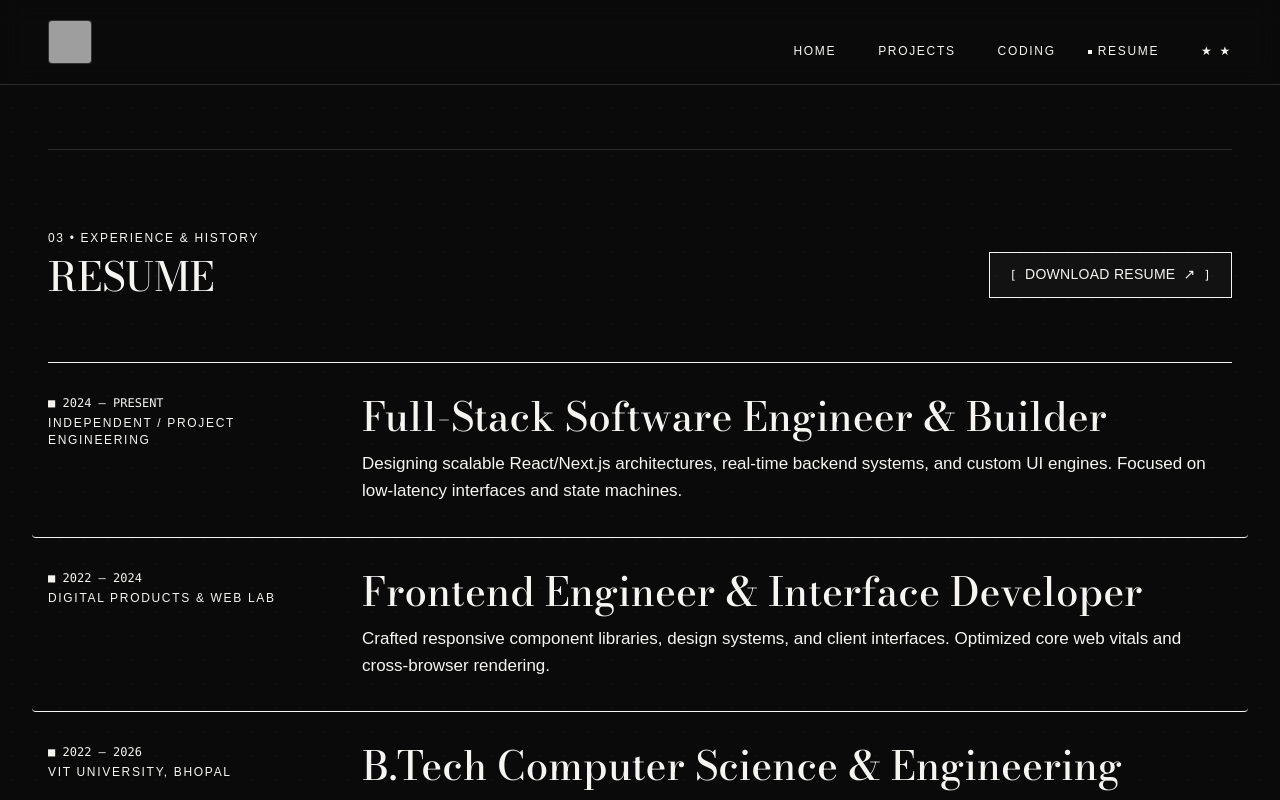
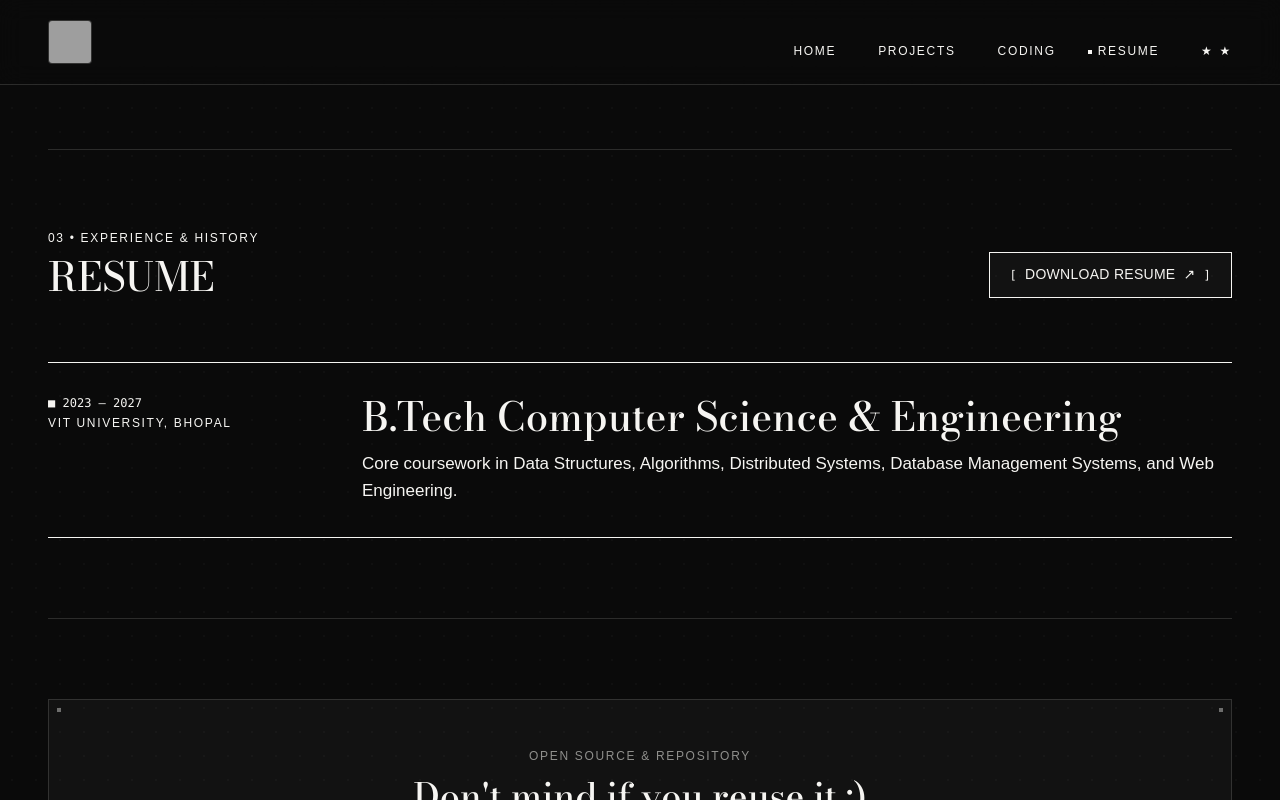
Before and after one commit to meh-akshaya/portfolio, a Next.js app: page /resume in a window 1280 px wide. Shown: the top 800 px of the page. Built offline with nearby package versions, Linux system fonts and the light colour scheme; grey boxes are pictures that could not be loaded; a web font is replaced by a local one.

Commit message:
edit resume section

```diff
--- a/components/portfolio/Resume.tsx
+++ b/components/portfolio/Resume.tsx
@@ -10,21 +10,7 @@ interface TimelineItem {
 
 const TIMELINE_DATA: TimelineItem[] = [
   {
-    period: "2024 — PRESENT",
-    role: "Full-Stack Software Engineer & Builder",
-    organization: "Independent / Project Engineering",
-    description:
-      "Designing scalable React/Next.js architectures, real-time backend systems, and custom UI engines. Focused on low-latency interfaces and state machines.",
-  },
-  {
-    period: "2022 — 2024",
-    role: "Frontend Engineer & Interface Developer",
-    organization: "Digital Products & Web Lab",
-    description:
-      "Crafted responsive component libraries, design systems, and client interfaces. Optimized core web vitals and cross-browser rendering.",
-  },
-  {
-    period: "2022 — 2026",
+    period: "2023 — 2027",
     role: "B.Tech Computer Science & Engineering",
     organization: "VIT University, Bhopal",
     description:
```
